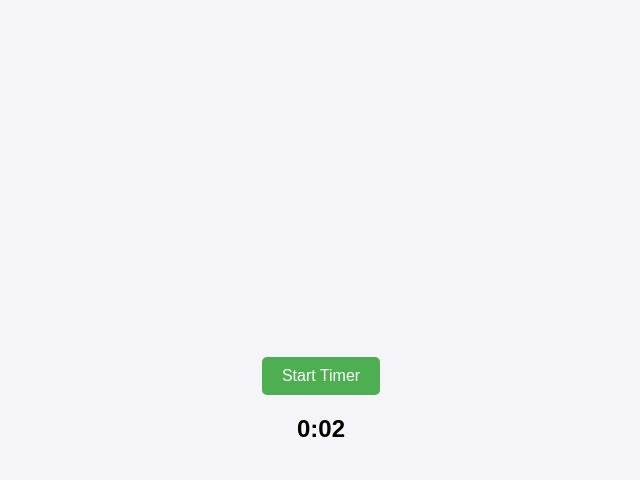
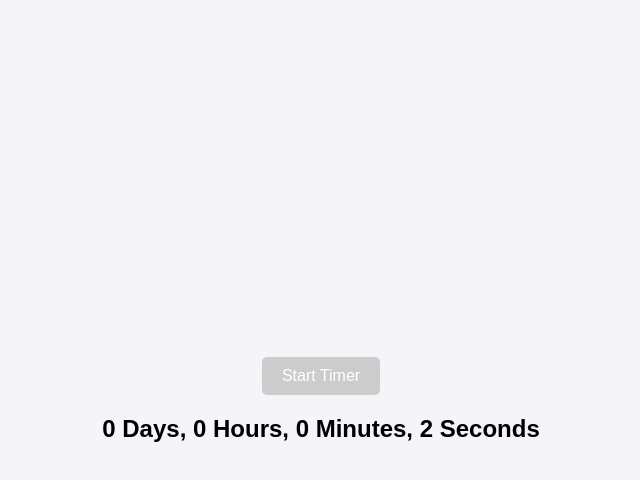
Before and after one commit to timonovy/countup, a plain HTML site: page index.html in a window 1280 px wide. Both pictures are taken after a click on the button "Start Timer". Shown: the whole page, without its empty margins (319-959 px from the left). Drawn offline with Linux system fonts and the light colour scheme.

Commit message:
Update index.html

```diff
--- a/index.html
+++ b/index.html
@@ -26,8 +26,9 @@
       border: none;
       border-radius: 5px;
     }
-    button:hover {
-      background-color: #45a049;
+    button:disabled {
+      background-color: #ccc;
+      cursor: not-allowed;
     }
     #timer {
       margin-top: 20px;
@@ -38,20 +39,32 @@
 </head>
 <body>
   <div class="container">
-    <button onclick="startTimer()">Start Timer</button>
-    <div id="timer">0:00</div>
+    <button id="startButton" onclick="startTimer()">Start Timer</button>
+    <div id="timer">0 Days, 0 Hours, 0 Minutes, 0 Seconds</div>
   </div>
 
   <script>
     let timerInterval;
     function startTimer() {
       let seconds = 0;
-      clearInterval(timerInterval); // Clear any existing timers
+
+      // Disable the button to prevent multiple presses
+      const button = document.getElementById('startButton');
+      button.disabled = true;
+
+      // Start the timer
       timerInterval = setInterval(() => {
         seconds++;
-        const minutes = Math.floor(seconds / 60);
+
+        // Calculate days, hours, minutes, and seconds
+        const days = Math.floor(seconds / (24 * 3600));
+        const hours = Math.floor((seconds % (24 * 3600)) / 3600);
+        const minutes = Math.floor((seconds % 3600) / 60);
         const remainingSeconds = seconds % 60;
-        document.getElementById('timer').textContent = `${minutes}:${remainingSeconds < 10 ? '0' : ''}${remainingSeconds}`;
+
+        // Update the timer display
+        document.getElementById('timer').textContent =
+          `${days} Days, ${hours} Hours, ${minutes} Minutes, ${remainingSeconds} Seconds`;
       }, 1000);
     }
   </script>
```
